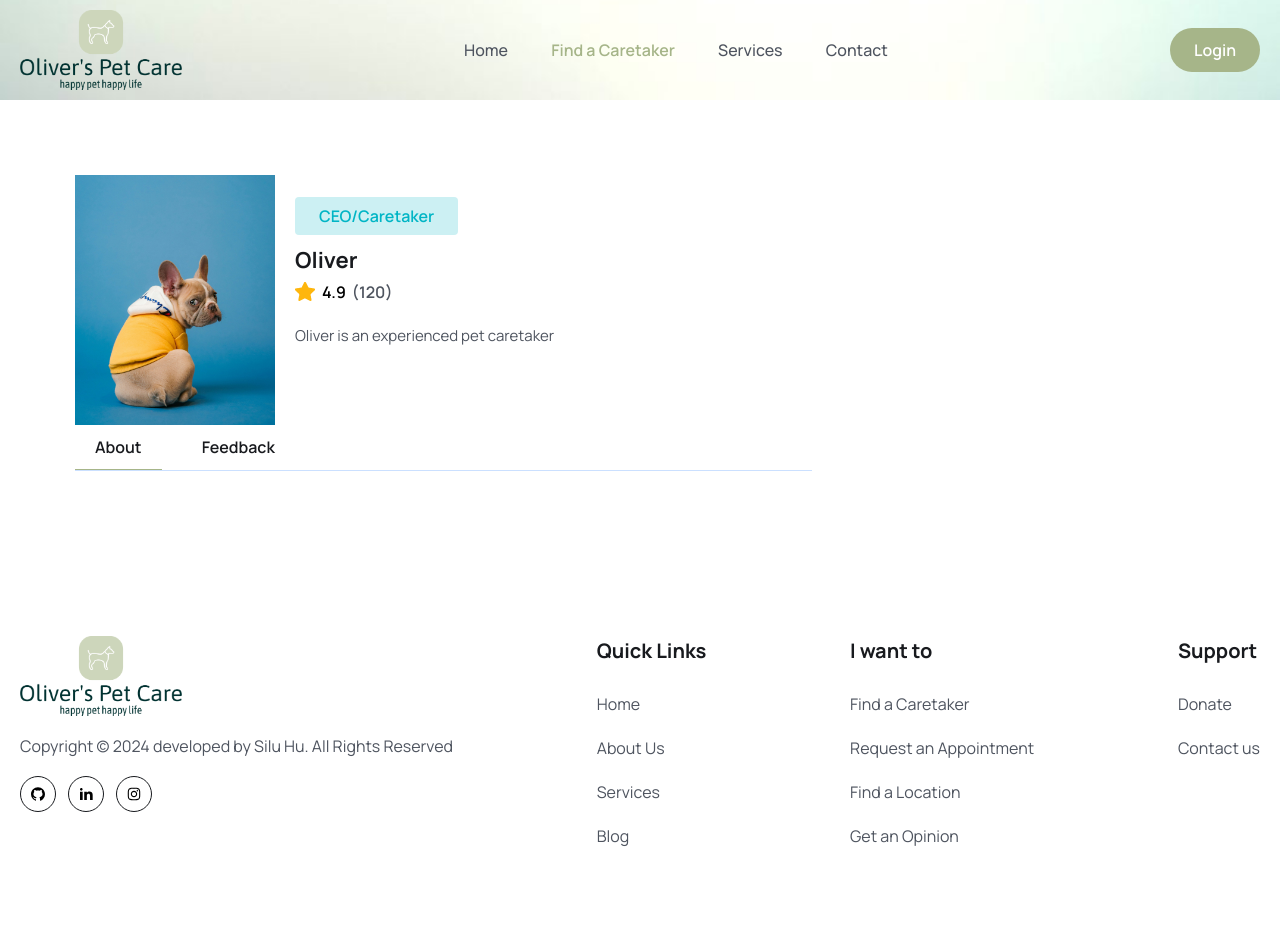
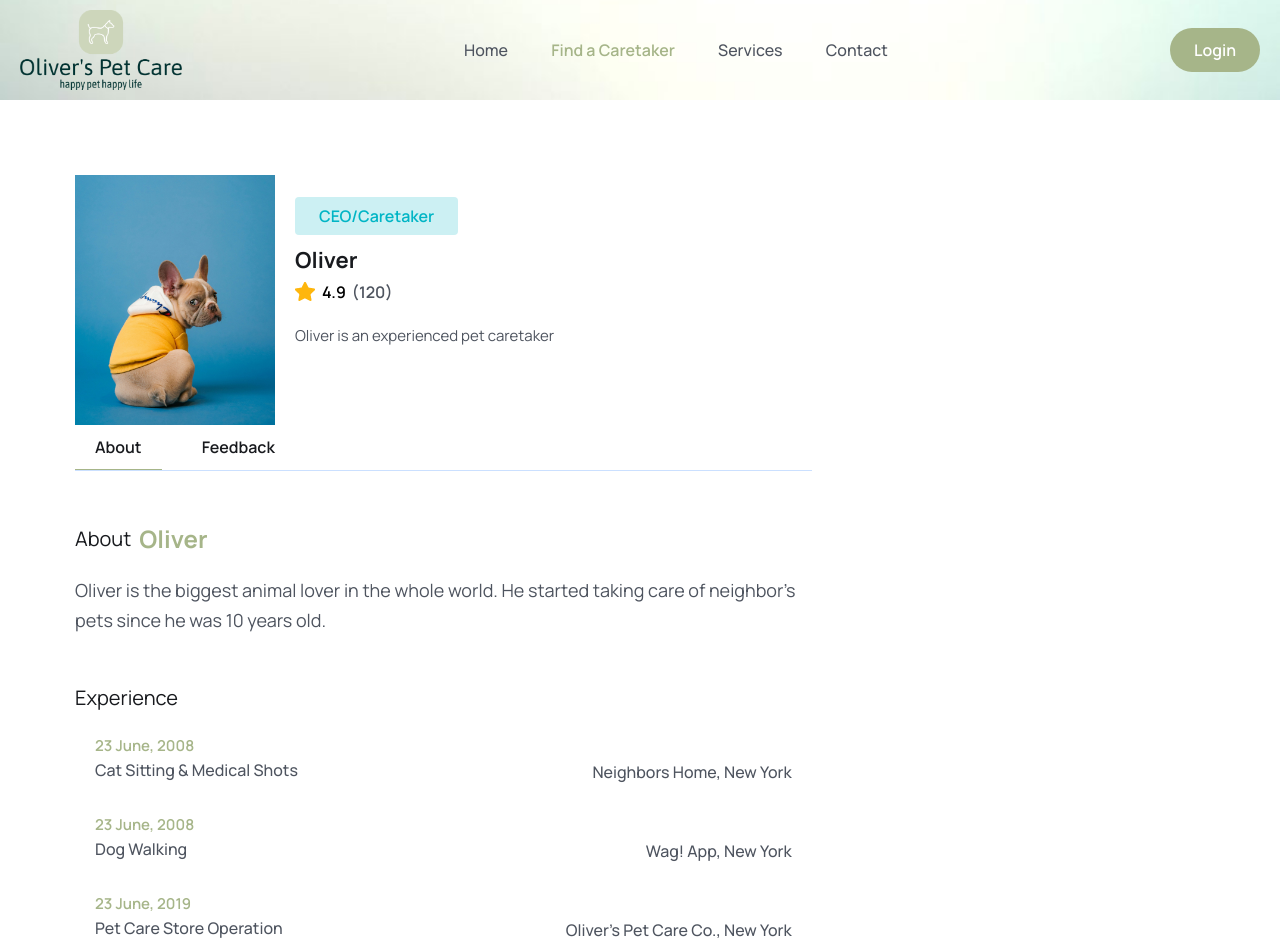
Before and after one commit to erinh816/OliversPetCareCo, a React (Vite) app in the folder frontend/: page /staff/1 in a window 1280 px wide. Shown: the top 952 px of the page. Before the commit the page ends 930 px from the top, so only its background shows below. Built offline with nearby package versions, Linux system fonts and the light colour scheme.

Commit message:
added about section under about tab for staff, including a short description and experience. Date of experiences needs to be updated with a utility function later

```diff
--- /dev/null
+++ b/frontend/src/pages/Staff/StaffAbout.jsx
@@ -0,0 +1,55 @@
+
+
+const StaffAbout = () => {
+  return (
+    <>
+    <div>
+        <h3 className="text-[20px] leading-[30px] text-headingColor front-semibold flex items-center gap-2">
+            About
+            <span className="text-primaryColor font-bold text-[24px] leading-9">Oliver</span>
+        </h3>
+        <p className="text__para">Oliver is the biggest animal lover in the whole world. He started taking care of neighbor's pets since he was 10 years old.</p>
+    </div>
+
+    {/* Experience */}
+    <div className="mt-12">
+        <h3 className="text-[20px] leading-[30px] text-headingColor front-semibold">
+            Experience
+        </h3>
+
+        <ul className="pt-4 md:p-5">
+            {/* first experience */}
+            <li className="flex flex-col sm:flex-row sm:justify-between sm:items-end md:gap-5 mb-[30px]">
+                <div>
+                    <span className="text-primaryColor text-[15px] leading-6 font-semibold">23 June, 2008</span>
+                    <p className="text-[16px] leading-6 font-medium text-textColor">Cat Sitting & Medical Shots</p>
+                </div>
+                <p className="text-[16px] leading-5 font-medium text-textColor">Neighbors Home, New York</p>
+            </li>
+
+            {/* second experience */}
+            <li className="flex flex-col sm:flex-row sm:justify-between sm:items-end md:gap-5 mb-[30px]">
+                <div>
+                    <span className="text-primaryColor text-[15px] leading-6 font-semibold">23 June, 2008</span>
+                    <p className="text-[16px] leading-6 font-medium text-textColor">Dog Walking</p>
+                </div>
+                <p className="text-[16px] leading-5 font-medium text-textColor">Wag! App, New York</p>
+            </li>
+
+            {/* third experience */}
+            <li className="flex flex-col sm:flex-row sm:justify-between sm:items-end md:gap-5 mb-[30px]">
+                <div>
+                    <span className="text-primaryColor text-[15px] leading-6 font-semibold">23 June, 2019</span>
+                    <p className="text-[16px] leading-6 font-medium text-textColor">Pet Care Store Operation</p>
+                </div>
+                <p className="text-[16px] leading-5 font-medium text-textColor">Oliver's Pet Care Co., New York</p>
+            </li>
+
+
+        </ul>
+    </div>
+    </>
+  )
+}
+
+export default StaffAbout
--- a/frontend/src/pages/Staff/StaffDetails.jsx
+++ b/frontend/src/pages/Staff/StaffDetails.jsx
@@ -1,6 +1,8 @@
 import staffImg01 from "../../assets/images/staff-img01.jpg";
 import starIcon from "../../assets/images/Star.png";
 import { useState } from "react";
+import StaffAbout from "./StaffAbout";
+import StaffFeedback from "./StaffFeedback";
 
 const StaffDetails = () => {
 
@@ -55,7 +57,8 @@ const StaffDetails = () => {
 
             {/*  */}
             <div className="mt-[50px]">
-
+              {tab==="about" && <StaffAbout/>}
+              {tab==="feedback" && <StaffFeedback/>}
             </div>
 
 
--- /dev/null
+++ b/frontend/src/pages/Staff/StaffFeedback.jsx
@@ -0,0 +1,9 @@
+
+
+const StaffFeedback = () => {
+  return (
+    <div>StaffFeedback</div>
+  )
+}
+
+export default StaffFeedback
```
